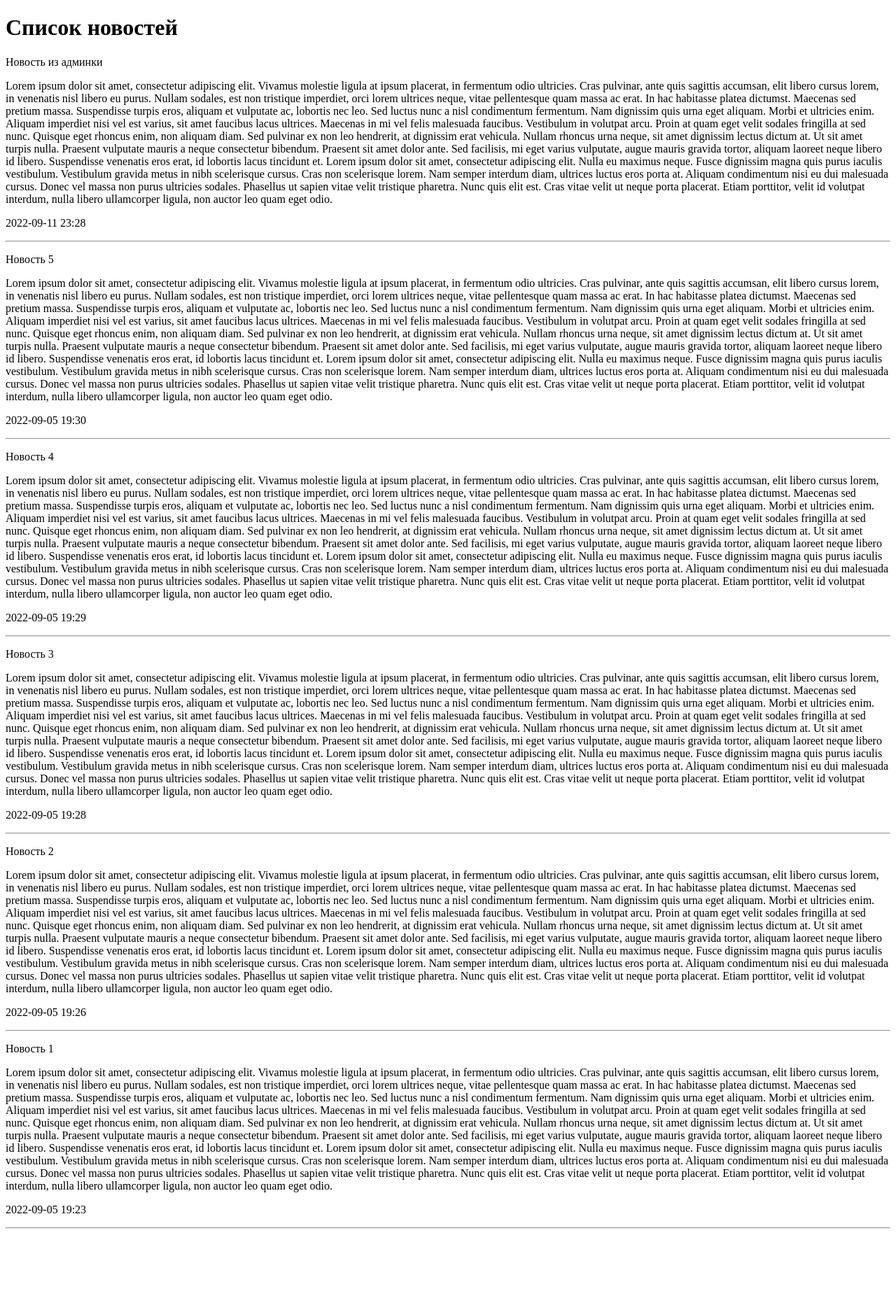
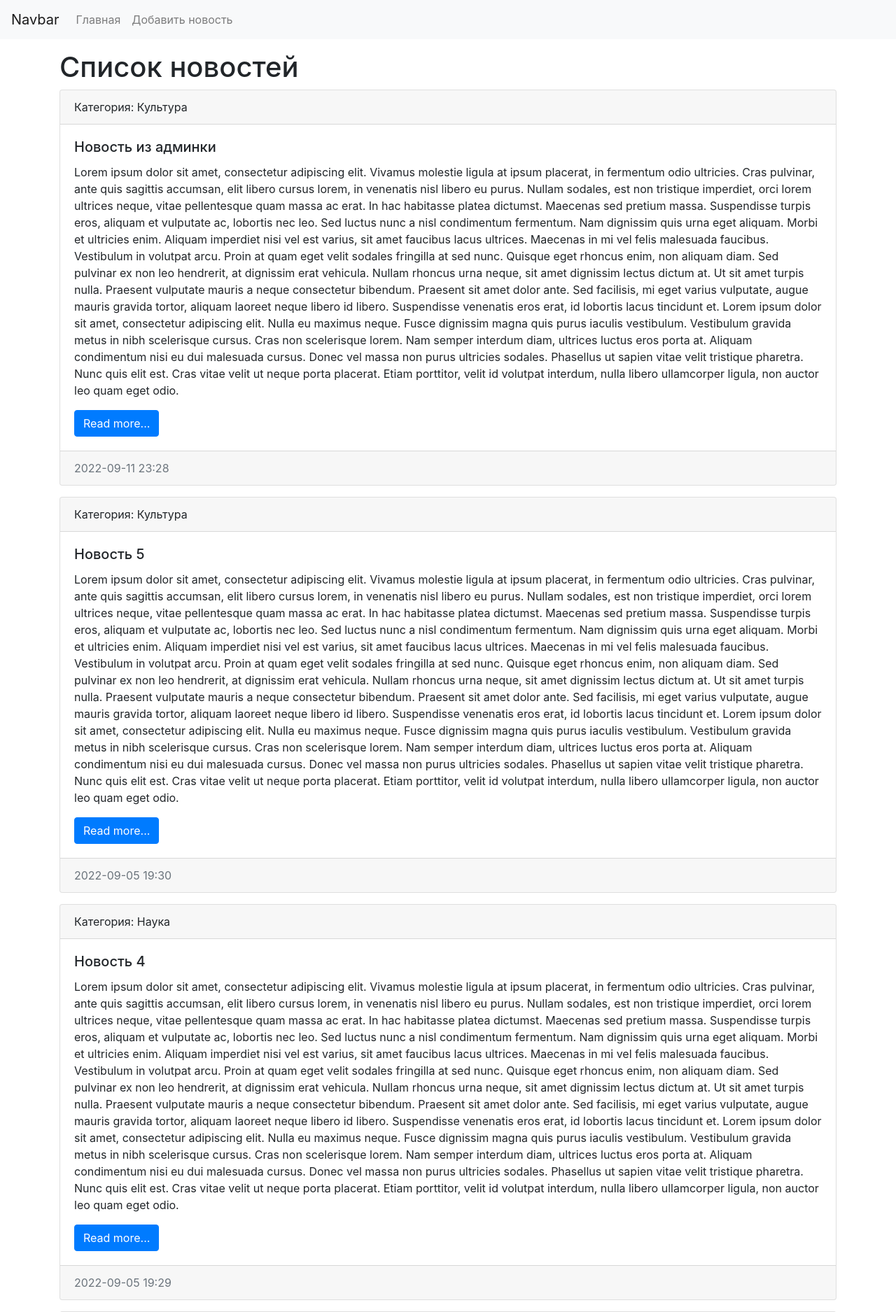
Before and after one commit to Prrromanssss/News-backend, a Django app: page / in a window 1280 px wide. Shown: the top 1875 px of the page at 70% size. Before the commit the page ends 1756 px from the top, so only its background shows below. Run offline with Django 4.2, Linux system fonts and the light colour scheme; data comes from the database, SQL or seed files in the repository; both versions use the stored data as it was after the commit.

Commit message:
изменял темплайт, приводил его в нормальный вид

```diff
--- a/mysite/news/templates/news/index.html
+++ b/mysite/news/templates/news/index.html
@@ -1,21 +1,54 @@
-<!DOCTYPE html>
+<!doctype html>
 <html lang="en">
   <head>
-    <meta charset="UTF-8">
+    <meta charset="utf-8">
+    <meta name="viewport" content="width=device-width, initial-scale=1, shrink-to-fit=no">
+
+    <link rel="stylesheet" href="https://cdn.jsdelivr.net/npm/bootstrap@4.3.1/dist/css/bootstrap.min.css" integrity="sha384-ggOyR0iXCbMQv3Xipma34MD+dH/1fQ784/j6cY/iJTQUOhcWr7x9JvoRxT2MZw1T" crossorigin="anonymous">
+
     <title>{{ title }}</title>
   </head>
   <body>
+    <nav class="navbar navbar-expand-lg navbar-light bg-light">
+  <a class="navbar-brand" href="/">Navbar</a>
+  <button class="navbar-toggler" type="button" data-toggle="collapse" data-target="#navbarSupportedContent" aria-controls="navbarSupportedContent" aria-expanded="false" aria-label="Toggle navigation">
+    <span class="navbar-toggler-icon"></span>
+  </button>
+
+  <div class="collapse navbar-collapse" id="navbarSupportedContent">
+    <ul class="navbar-nav mr-auto">
+
+      <li class="nav-item"><a class="nav-link" href="/">Главная</a></li>
+      <li class="nav-item"><a class="nav-link" href="/">Добавить новость</a></li>
+
+    </ul>
+
+  </div>
+</nav>
+<div class="container mt-3">
     <h1>{{ title }}</h1>
-
+    <div class="row">
+        <div class="col-md-12">
             {% for item in news %}
-    <div>
-        <p>{{ item.title }}</p>
-        <p>{{ item.content }}</p>
-        <p>{{ item.created_at|date:"Y-m-d H:i" }}</p>
+            <div class="card mb-3">
+                <div class="card-header">
+                    Категория: {{ item.category }}
                 </div>
-    <hr>
-
+            <div class="card-body">
+                <h5 class="card-title">{{ item.title }}</h5>
+                <p class="card-text">{{ item.content }}</p>
+                <a href="/" class="btn btn-primary">Read more...</a>
+        </div>
+        <div class="card-footer text-muted">
+            {{ item.created_at|date:"Y-m-d H:i"}}
+        </div>
+       </div>
        {% endfor %}
-
+   </div>
+    </div>
+</div>
+    <script src="https://code.jquery.com/jquery-3.3.1.slim.min.js" integrity="sha384-q8i/X+965DzO0rT7abK41JStQIAqVgRVzpbzo5smXKp4YfRvH+8abtTE1Pi6jizo" crossorigin="anonymous"></script>
+    <script src="https://cdn.jsdelivr.net/npm/popper.js@1.14.7/dist/umd/popper.min.js" integrity="sha384-UO2eT0CpHqdSJQ6hJty5KVphtPhzWj9WO1clHTMGa3JDZwrnQq4sF86dIHNDz0W1" crossorigin="anonymous"></script>
+    <script src="https://cdn.jsdelivr.net/npm/bootstrap@4.3.1/dist/js/bootstrap.min.js" integrity="sha384-JjSmVgyd0p3pXB1rRibZUAYoIIy6OrQ6VrjIEaFf/nJGzIxFDsf4x0xIM+B07jRM" crossorigin="anonymous"></script>
   </body>
 </html>
```
Also changed, not shown: mysite/db.sqlite3. Lines whose indentation alone changed are shown as unchanged.
